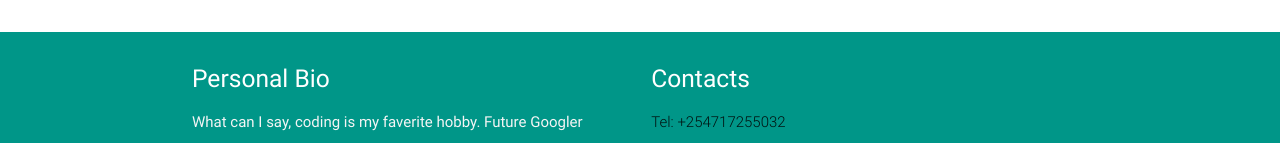
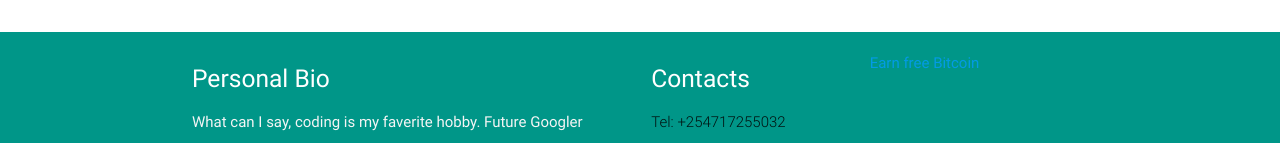
Before and after one commit to chainedcoder/stephen.github.io, a plain HTML site: page index.html in a window 1280 px wide. Shown: the part 948-1091 px from the top of the page. Drawn offline with nearby package versions, Linux system fonts and the light colour scheme.

Commit message:
Update index.html

```diff
--- a/index.html
+++ b/index.html
@@ -92,6 +92,8 @@
 
 
         </div>
+
+         <a href="http://www.freebiebitcoin.com">Earn free Bitcoin </a>
         <div class="col l3 s12">
           <h5 class="white-text">Contacts</h5>
           <p class="left-align light">Tel: +254717255032 <br/> email: stephen.nyamweya.o@gmail.com <br/> P.O BOX 1020-00232, RUIRU</p>
```
